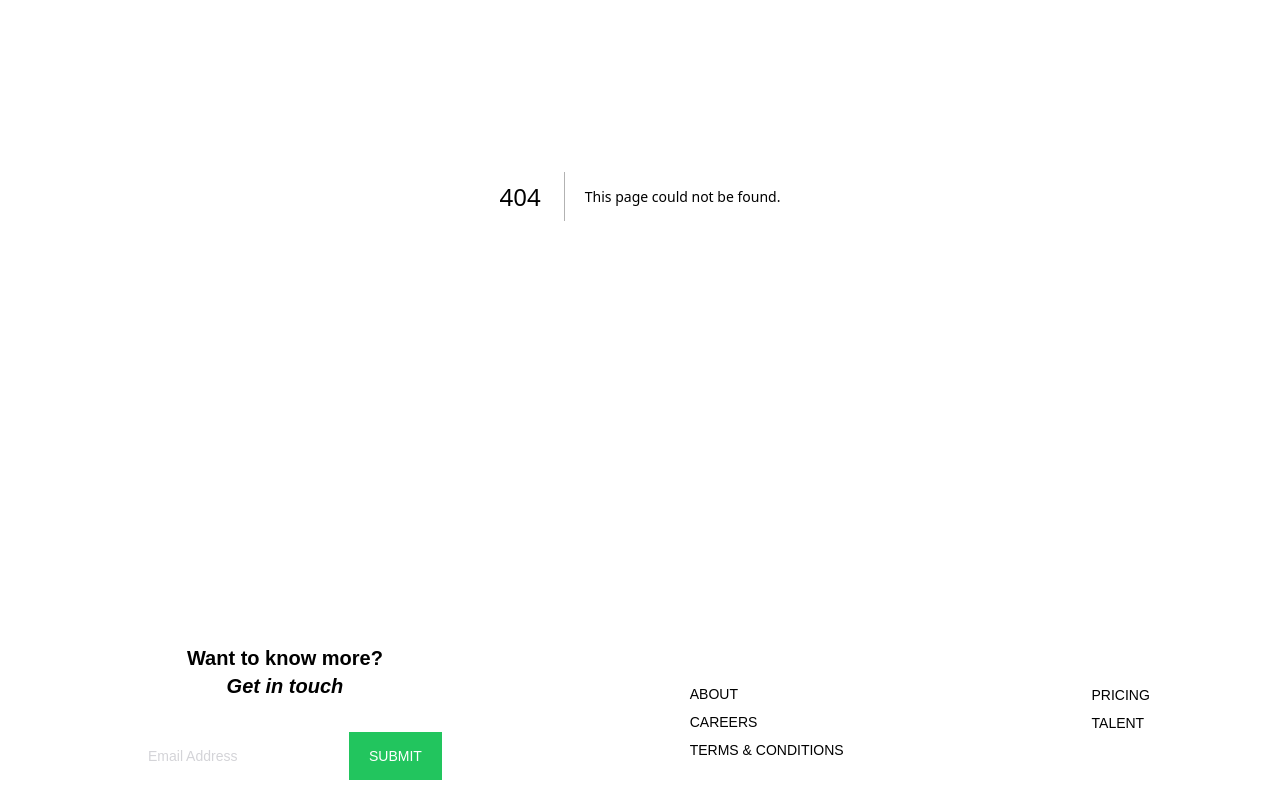
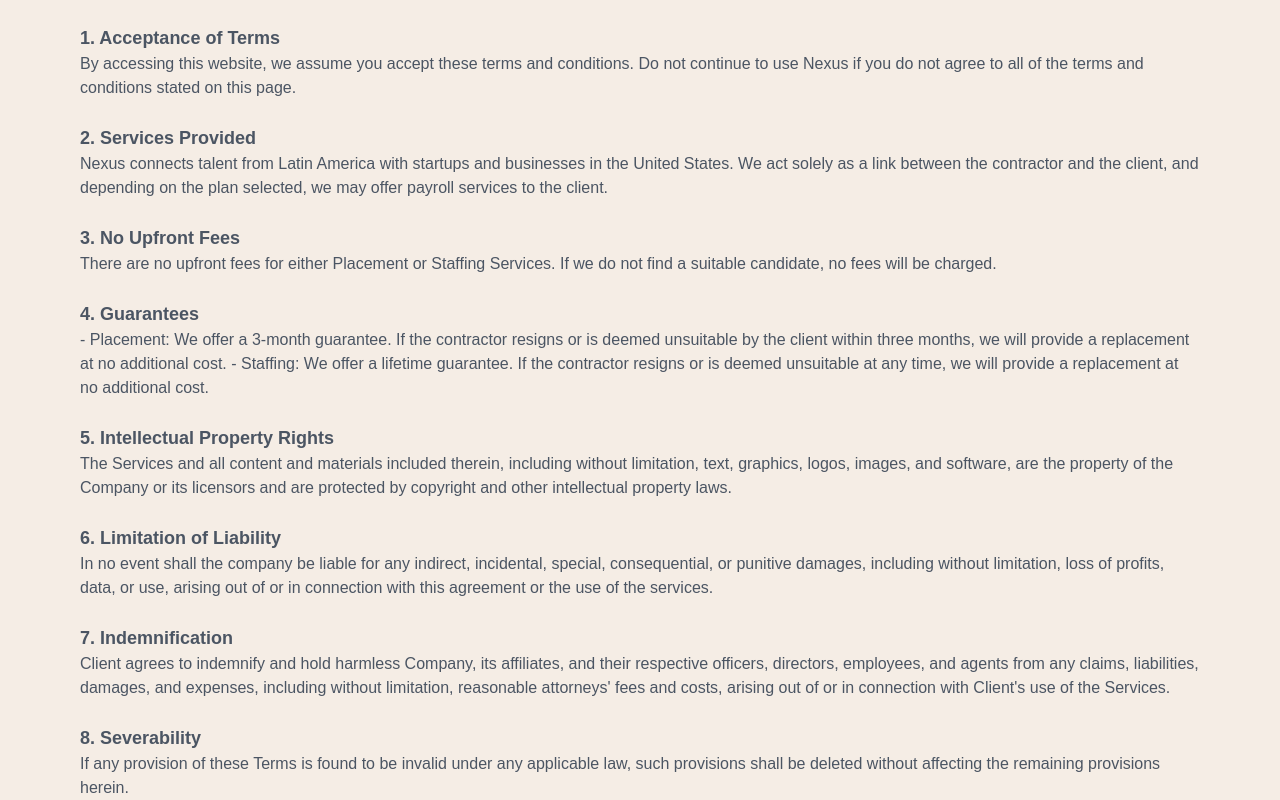
Before and after one commit to santiagodipaolo/nexus-v2, a Next.js app: page /terms-conditions in a window 1280 px wide. Before the commit this address had no page. Shown: the part 320-1120 px from the top of the page. Built offline with nearby package versions, Linux system fonts and the light colour scheme; a web font is replaced by a local one.

Commit message:
fixed carousel and added terms & conditions

```diff
--- /dev/null
+++ b/src/app/terms-conditions/page.js
@@ -0,0 +1,63 @@
+
+const TermsAndConditions = () => {
+  return (
+    <div className="bg-[#f5ede5] flex min-h-screen flex-col items-center justify-between overflow-hidden">
+        <p className="text-gray-600">
+            <h1 className="text-center text-3xl mt-10 text-gray-800 font-semibold">Nexus Terms & Conditions</h1>
+            <p className="p-20">
+              These terms and conditions ("Agreement") govern the use of the services ("Services") provided by Nexus ("Company") to its clients ("Client" or "Clients") in connection with the provision of talent recruitment and payroll services.
+              <br/>
+              <br/>
+              <p className="text-lg font-semibold">1. Acceptance of Terms</p>
+
+              By accessing this website, we assume you accept these terms and conditions. Do not continue to use Nexus if you do not agree to all of the terms and conditions stated on this page.
+              <br/>
+              <br/>
+              <p className="text-lg font-semibold">2. Services Provided</p>
+              Nexus connects talent from Latin America with startups and businesses in the United States. We act solely as a link between the contractor and the client, and depending on the plan selected, we may offer payroll services to the client.
+              <br/>
+              <br/>
+              <p className="text-lg font-semibold">3. No Upfront Fees</p>
+              There are no upfront fees for either Placement or Staffing Services. If we do not find a suitable candidate, no fees will be charged.
+              <br/>
+              <br/>
+              <p className="text-lg font-semibold">4. Guarantees</p>
+
+              - Placement: We offer a 3-month guarantee. If the contractor resigns or is deemed unsuitable by the client within three months, we will provide a replacement at no additional cost.
+              - Staffing: We offer a lifetime guarantee. If the contractor resigns or is deemed unsuitable at any time, we will provide a replacement at no additional cost.
+              <br/>
+              <br/>
+              <p className="text-lg font-semibold">5. Intellectual Property Rights</p>
+
+              The Services and all content and materials included therein, including without limitation, text, graphics, logos, images, and software, are the property of the Company or its licensors and are protected by copyright and other intellectual property laws.
+              <br/>
+              <br/>
+              <p className="text-lg font-semibold">6. Limitation of Liability</p>
+              In no event shall the company be liable for any indirect, incidental, special, consequential, or punitive damages, including without limitation, loss of profits, data, or use, arising out of or in connection with this agreement or the use of the services.
+              <br/>
+              <br/>
+              <p className="text-lg font-semibold">7. Indemnification</p>
+              Client agrees to indemnify and hold harmless Company, its affiliates, and their respective officers, directors, employees, and agents from any claims, liabilities, damages, and expenses, including without limitation, reasonable attorneys' fees and costs, arising out of or in connection with Client's use of the Services.
+              <br/>
+              <br/>
+              <p className="text-lg font-semibold">8. Severability</p>
+              If any provision of these Terms is found to be invalid under any applicable law, such provisions shall be deleted without affecting the remaining provisions herein.
+              <br/>
+              <br/>
+              <p className="text-lg font-semibold">9. Variation of Terms</p>
+              Nexus reserves the right to modify these Terms & Conditions at any time.
+              <br/>
+              <br/>
+              <p className="text-lg font-semibold">10. Termination</p>
+              Company may terminate this Agreement at any time and for any reason, with or without notice. Upon termination, the Client's access to the Services will be immediately revoked.
+              <br/>
+              <br/>
+              <p className="text-lg font-semibold">11. Entire Agreement</p>
+              This Agreement constitutes the entire agreement between Company and Client concerning the subject matter hereof. It supersedes all prior or contemporaneous communications and proposals, whether oral or written, between the parties.
+            </p>
+        </p>
+    </div>
+  )
+}
+
+export default TermsAndConditions
--- a/src/components/TalentGallery/carousel.tsx
+++ b/src/components/TalentGallery/carousel.tsx
@@ -98,14 +98,14 @@
 
 const Carousel = () => {
   return (
-    <div className="relative flex h-full w-full flex-col items-center justify-center overflow-hidden rounded-lg border bg-background py-10">
+    <div className="relative flex h-full w-full flex-col items-center justify-center overflow-hidden rounded-lg py-10">
       <Marquee pauseOnHover className="[--duration:35s]">
         {talents.map((talent) => (
           <TalentCard key={talent.role} {...talent} />
         ))}
       </Marquee>
-      <div className="pointer-events-none absolute inset-y-0 left-0 w-1/6 bg-gradient-to-r from-white dark:from-background"></div>
-      <div className="pointer-events-none absolute inset-y-0 right-0 w-1/6 bg-gradient-to-l from-white dark:from-background"></div>
+      {/* <div className="pointer-events-none absolute inset-y-0 left-0 w-1/6 bg-gradient-to-r from-white dark:from-background"></div>
+      <div className="pointer-events-none absolute inset-y-0 right-0 w-1/6 bg-gradient-to-l from-white dark:from-background"></div> */}
     </div>
   );
 };
```
